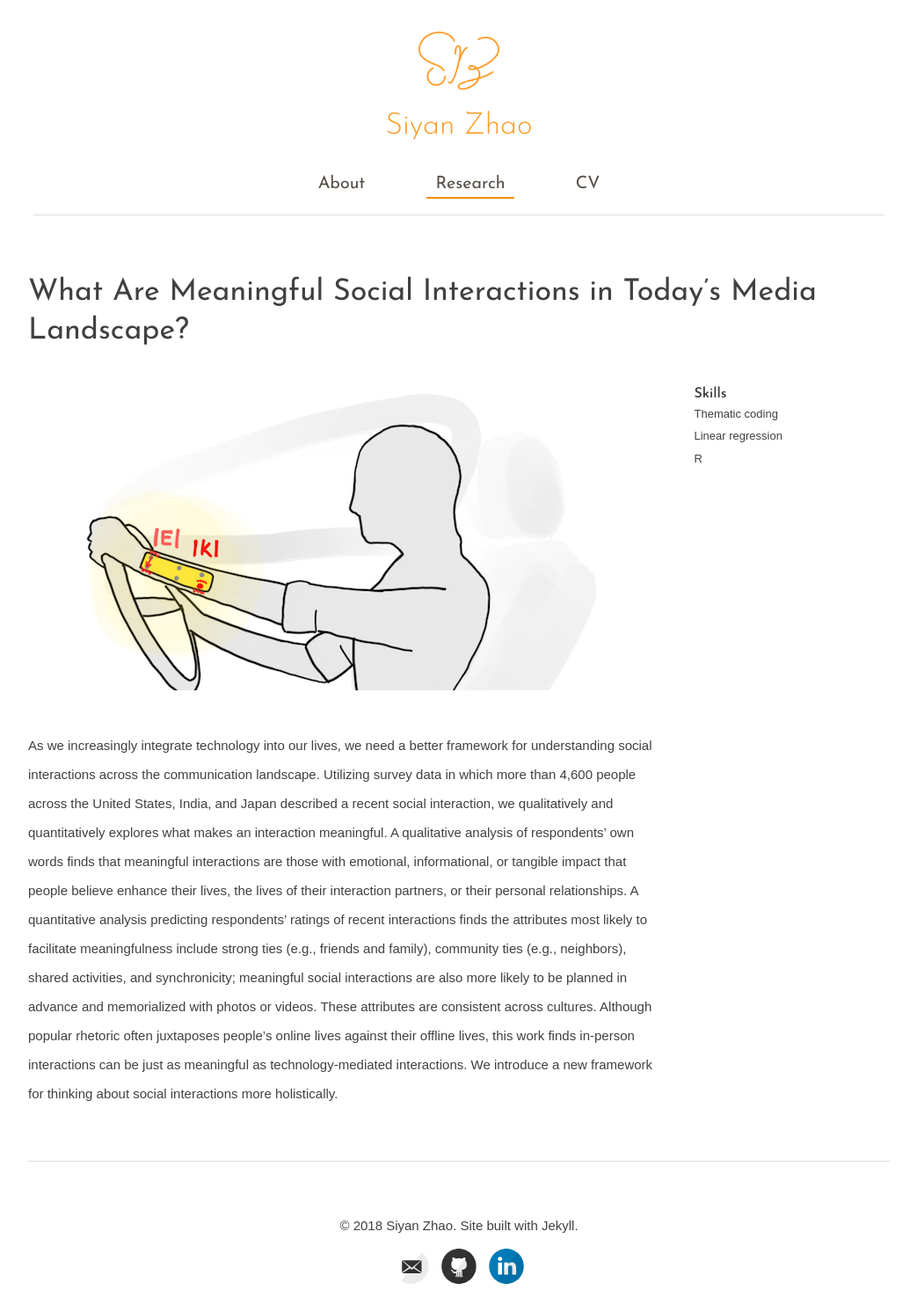
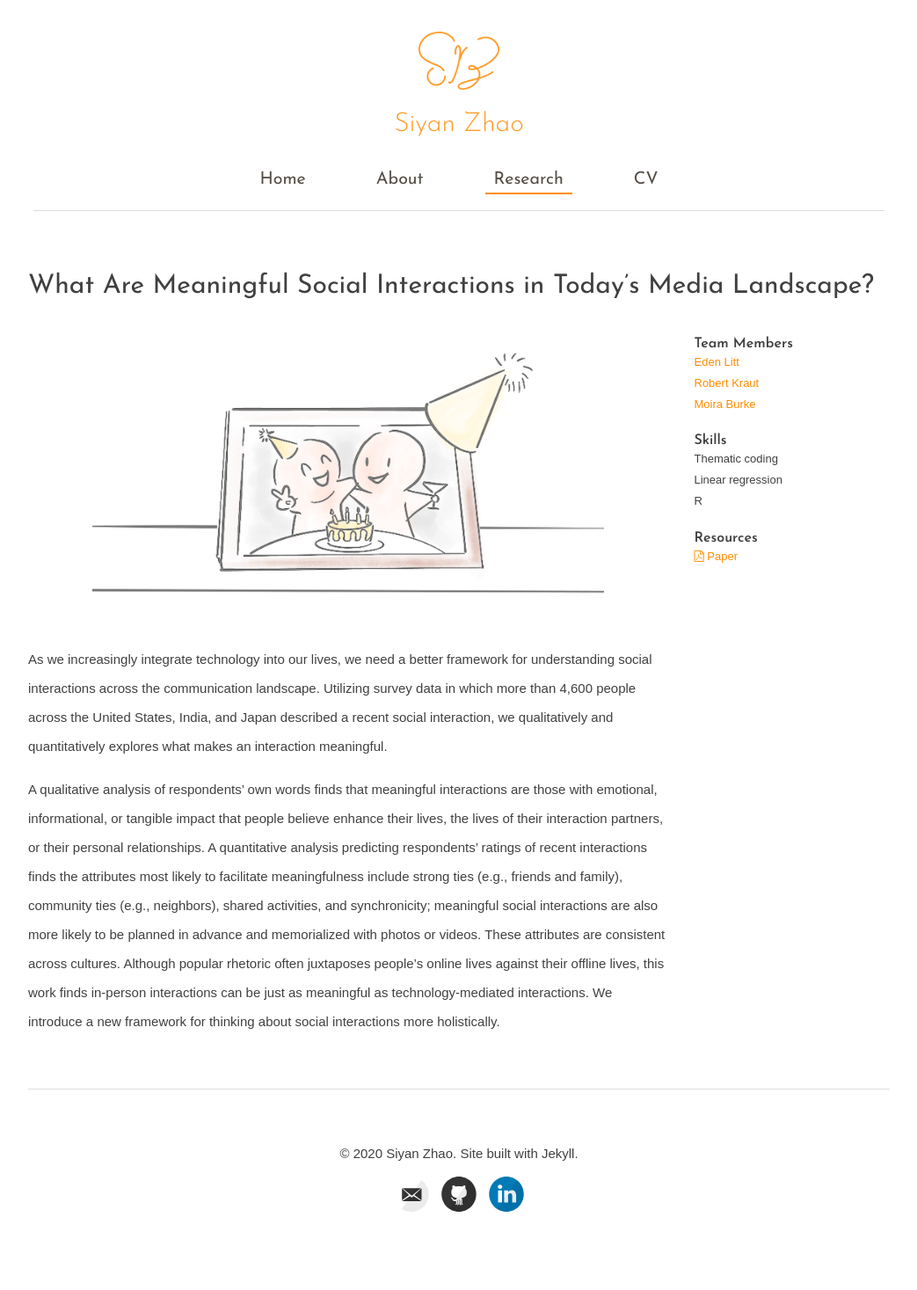
Before and after one commit to siyanz/siyanz.github.io, a Jekyll site: the page built from _posts/2020-2-1-Meaningful-Social-Interactions.md, in a window 1280 px wide. Shown: the whole page at 88% size, without its empty margins (118-1161 px from the left). Built offline with Jekyll 4.4.1, drawn with Linux system fonts in a browser that asks for light colours; nearby versions of some CDN libraries; some web fonts are replaced; after the commit the page ends 1385 px from its top, so only the background shows below that.

Commit message:
updated posts and preview images; most cosmetic items are addressed

```diff
--- a/_includes/default.html
+++ b/_includes/default.html
@@ -36,7 +36,7 @@
   </head>
 
   <body>
-  <div class="container">
+  <div class="container" id="home">
     <!-- Navbar for collapsed view ONLY -->
     <nav class="fixed-navbar visible-xs" role="navigation">
       <!-- Brand and toggle get grouped for better mobile display -->
@@ -83,6 +83,7 @@
               </a>
             <nav id="main-nav">
               <ul>
+                  <li><a class="main-nav-li" href="{{ site.baseurl }}/#home">Home</a></li>
               <li><a class="main-nav-li" href="{{ site.baseurl }}/#about">About</a></li>
               <li><a class="main-nav-li" href="{{ site.baseurl }}/#research">Research</a></li>
               <!-- <li><a class="main-nav-li" href="{{ site.baseurl }}/design/">Design</a></li> -->
@@ -100,7 +101,7 @@
         <div class="wrapper-footer">
           <footer class="footer">
             <p>
-              &copy; 2018 Siyan Zhao. Site built with Jekyll.
+              &copy; 2020 Siyan Zhao. Site built with Jekyll.
             </p>
             {% include svg-icons.html %}
           </footer>
--- a/_includes/post.html
+++ b/_includes/post.html
@@ -10,27 +10,8 @@
 				  {% if categories_list.first[0] == null %}
 					 {{ categories_list | join: ', ' }}
 					{% endif %} -->
-			  	<!-- {% for mate in page.teammates %}
-			  	{% assign person = site.data.people[mate.name] %}
-			  	{% if person.website %}<a href="{% if person.website %}{{ person.website }}{% endif %}" target="_blank"> {% endif %}
-						{{ person.name }}{% if person.website %}</a>{% endif %}{% unless forloop.last %},{% endunless %}
-			  	{% endfor %} -->
-					<!-- {% if page.resources %} |
-						{% for res in page.resources %}
-							<a href= "{{ res.external-url }}" target="_blank">
-								{% if res.resource contains "Video" %}
-								<i class="fa fa-film" aria-hidden="true"></i>
-								{% elsif res.resource contains "Paper" %}
-								<i class="fa fa-file-pdf-o" aria-hidden="true"></i>
-								{% elsif res.resource contains "Poster" %}
-								<i class="fa fa-file-image-o" aria-hidden="true"></i>
-								{% elsif res.resource contains "Prototype" %}
-								<i class="fa fa-globe" aria-hidden="true"></i>
-								{% endif %}
-								{{ res.resource }}
-							</a>
-						{% endfor %}
-						{% endif %} -->
+
+
 				</p>
 			</div>
 		</div>
@@ -65,6 +46,16 @@
 
     <div class="col-sm-3 vert-prog">
         <div class="post-det text-left">
+        <p class="vert-prog-title">Team Members</p>
+        {% for mate in page.teammates %}
+        {% assign person = site.data.people[mate.name] %}
+            {% if person.name != "Siyan Zhao" %}
+                <p>{% if person.website %}<a href="{% if person.website %}{{ person.website }}{% endif %}" target="_blank"> {% endif %}
+                {{ person.name }}{% if person.website %}</a>{% endif %}</p>{% unless forloop.last %}{% endunless %}
+            {% endif %}
+        {% endfor %}
+        <br>
+
         {% if page.problem %}
         <p class="vert-prog-title">Problem</p>
         <p>{{ page.problem }} </p>
@@ -93,6 +84,24 @@
         <br>
         {% endif %}
 
+        {% if page.resources %}
+            <p class="vert-prog-title">Resources</p>
+            {% for res in page.resources %}
+                <p><a href= "{{ res.external-url }}" target="_blank">
+                    {% if res.resource contains "Video" %}
+                    <i class="fa fa-film" aria-hidden="true"></i>
+                    {% elsif res.resource contains "Paper" %}
+                    <i class="fa fa-file-pdf-o" aria-hidden="true"></i>
+                    {% elsif res.resource contains "Poster" %}
+                    <i class="fa fa-file-image-o" aria-hidden="true"></i>
+                    {% elsif res.resource contains "Prototype" %}
+                    <i class="fa fa-globe" aria-hidden="true"></i>
+                    {% endif %}
+                    {{ res.resource }} <br>
+                </a> </p>
+            {% endfor %}
+        {% endif %}
+
         </div>
     </div>
 
--- a/_posts/2020-2-1-Meaningful-Social-Interactions.md
+++ b/_posts/2020-2-1-Meaningful-Social-Interactions.md
@@ -8,7 +8,7 @@ categories: [Publications]
 resources:
  - resource: Paper
    external-url: resources/papers/Meaningful_Interactions.pdf
-preview: /images/CodingTactile/teaser.png
+preview: /images/Misc/msi.png
 color: "#FF8C00"
 methods:
  - Thematic coding
@@ -20,4 +20,6 @@ teammates:
  - name: bKraut
  - name: mBurke
 ---
-As we increasingly integrate technology into our lives, we need a better framework for understanding social interactions across the communication landscape. Utilizing survey data in which more than 4,600 people across the United States, India, and Japan described a recent social interaction, we qualitatively and quantitatively explores what makes an interaction meaningful. A qualitative analysis of respondents’ own words finds that meaningful interactions are those with emotional, informational, or tangible impact that people believe enhance their lives, the lives of their interaction partners, or their personal relationships. A quantitative analysis predicting respondents’ ratings of recent interactions finds the attributes most likely to facilitate meaningfulness include strong ties (e.g., friends and family), community ties (e.g., neighbors), shared activities, and synchronicity; meaningful social interactions are also more likely to be planned in advance and memorialized with photos or videos. These attributes are consistent across cultures. Although popular rhetoric often juxtaposes people’s online lives against their offline lives, this work finds in-person interactions can be just as meaningful as technology-mediated interactions. We introduce a new framework for thinking about social interactions more holistically.
+As we increasingly integrate technology into our lives, we need a better framework for understanding social interactions across the communication landscape. Utilizing survey data in which more than 4,600 people across the United States, India, and Japan described a recent social interaction, we qualitatively and quantitatively explores what makes an interaction meaningful.
+
+A qualitative analysis of respondents’ own words finds that meaningful interactions are those with emotional, informational, or tangible impact that people believe enhance their lives, the lives of their interaction partners, or their personal relationships. A quantitative analysis predicting respondents’ ratings of recent interactions finds the attributes most likely to facilitate meaningfulness include strong ties (e.g., friends and family), community ties (e.g., neighbors), shared activities, and synchronicity; meaningful social interactions are also more likely to be planned in advance and memorialized with photos or videos. These attributes are consistent across cultures. Although popular rhetoric often juxtaposes people’s online lives against their offline lives, this work finds in-person interactions can be just as meaningful as technology-mediated interactions. We introduce a new framework for thinking about social interactions more holistically.
--- a/assets/js/page.js
+++ b/assets/js/page.js
@@ -7,7 +7,6 @@ $( document ).ready(function() {
     var menuHeight = 60;
     var highlightName = currentPath.toLowerCase();
     highlightName = highlightName.split("/")[1];
-    console.log(highlightName)
 
     for (var i = 0; i < navItems.length; i++) {
       var item = navItems[i];
@@ -15,7 +14,7 @@ $( document ).ready(function() {
       var itemText = $(item).text().toLowerCase();
 
       if (highlightName == "") {
-        if (itemText == "about") {
+        if (itemText == "home") {
           $(item).addClass("active");
         } else {
           $(item).removeClass("active");
@@ -44,7 +43,6 @@ $( document ).ready(function() {
           var hash = this.hash;
           $('.main-nav-li').removeClass('active');
           $('#main-nav a[href$=#'+ hash +']').addClass('active');
-          console.log($('#main-nav a[href$='+ hash +']'));
 
           setTimeout(function() {
               // Using jQuery's animate() method to add smooth page scroll
@@ -64,6 +62,7 @@ $( document ).ready(function() {
       });
 
       $(window).scroll(function(){
+          // Sticky menu
           if (window.pageYOffset > 175) {
             $(".main-nav-div").addClass("sticky-nav");
             $(".place-holder-header").css({display: "block"});
@@ -74,6 +73,13 @@ $( document ).ready(function() {
             $(".main-nav-div").removeClass("sticky-nav");
           }
 
+        // Highlight home item in menu
+        about_top_pos = $('#about').position().top;
+         if ($(window).scrollTop() >= 0 && $(window).scrollTop() < about_top_pos){
+              $('.main-nav-li').removeClass('active');
+              $('#main-nav a[href$=#home]').addClass('active');
+          }
+          // Highlight menu item when scrolling
           $('.website-section').each(function() {
                 if($(window).scrollTop() >= ($(this).position().top - menuHeight)) {
                     // var id = $(this).attr('id');
--- a/index.html
+++ b/index.html
@@ -15,7 +15,7 @@ tagline:
 
           <div class="col-sm-8" style="padding-left:0;">
             <div class="info about-text">
-                <p class="about-text">I am a quantitative researcher with over 7 years of experience conducting research in both academia and industry. My forte is formulating clear and testable hypotheses and testing them using statistical tools, such as regression analysis. </p>
+                <p class="about-text">I am a quantitative researcher with over 7 years of experience conducting research in both academia and industry. My forte is formulating clear hypotheses and testing them using statistical tools, such as regression analysis. Applying my strong analytical skills, I use statistics to derive insights, seek patterns, and tell a story with data.  </p>
                 <!-- <p>I am currently a PhD candidate at the Human-Computer Interaction Institute at Carnegie Mellon University, co-advised by Dr. <a href="http://www.cs.cmu.edu/~jasonh/" target="_blank">Jason Hong</a> and Dr. <a href="https://hcii.cmu.edu/people/robert-kraut" target="_blank">Robert Kraut</a>. My research applies mobile sensing to study social relationships. </p> -->
 
                 <p class="about-text"> I am currently finishing my PhD at the <a href="https://www.hcii.cmu.edu/" target="_blank">Human-Computer Interaction Institute</a> at <a href="https://www.cmu.edu/" target="_blank">Carnegie Mellon University</a>. Advised by <a href="http://www.cs.cmu.edu/~jasonh/" target="_blank">Jason Hong</a> and <a href="https://hcii.cmu.edu/people/robert-kraut" target="_blank">Robert Kraut</a>, I closely study how social interactions play a role in subjective well-being. Specifically, my research applies mobile sensing to collect behavioral data on smartphones. These data can predict when social interactions happen and what medium they are carried out. This powerful method provides an abundance of data, on which I apply statistical models to understand the role of social interactions in one's well-being.</p>
--- a/style.scss
+++ b/style.scss
@@ -25,7 +25,7 @@ body{
   h1,h2,h3,h4,h5,h6 {
     font-family: 'Josefin Sans', sans-serif;
     font-weight: 400;
-    font-size: 34px;
+    font-size: 30px;
     line-height: 1.3em;
   }
   h3 {
@@ -354,7 +354,7 @@ article.entry h2 {
   // font-size: 125%;
   // padding-bottom: 5px;
   margin-top: 0;
-    color: #E37D00;
+    color: #DD7900;
     font-size: 18px;
 }
 
@@ -432,6 +432,7 @@ article.entry {
   .blurb-links li {
     display: inline;
     padding-right: 10px;
+    color: #DD7900;
   }
   h2 {
     color: #E37D00;
@@ -495,8 +496,8 @@ article.entry {
     margin: 0;
     line-height: 1.6em;
     font-family: 'Droid Sans', sans-serif;
-    padding-top: 5px;
     font-size: 13px;
+    padding-top: 3px;
   }
 }
 
@@ -543,10 +544,11 @@ article.entry {
 .hero-img {
   max-height: 350px;
   overflow: hidden;
+  text-align: center;
   img {
     max-height: 100%;
     width: auto;
-    max-width: 100%;
+    max-width: 80%;
   }
 }
 
@@ -819,6 +821,8 @@ ul.dropdown-menu>li>a>i.fa {
         text-align: center;
         border-bottom: none;
         padding-top:  10px;
+        color: #554e47;
+        text-transform: none;
     }
 }
 
```
Also changed, not shown: images/Misc/msi.png (added).
